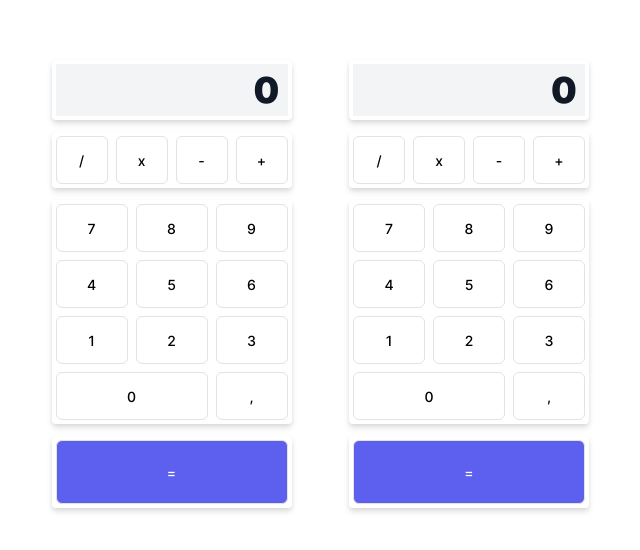
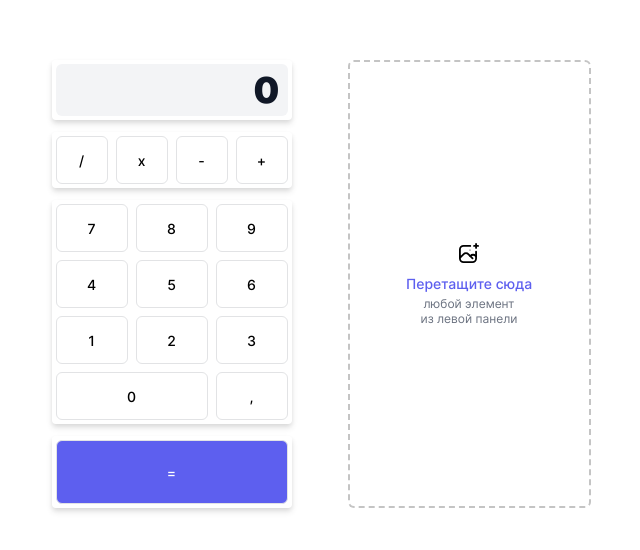
Before and after one commit to netitov/dnd-calculator, a React (Create React App) app: page / in a window 1280 px wide. Shown: the part 116-666 px from the top of the page, without its empty margins (319-959 px from the left). Built offline with nearby package versions, Linux system fonts and the light colour scheme.

Commit message:
feat: drop elements to the constructor container; display drop position

```diff
--- a/src/components/Button/Button.css
+++ b/src/components/Button/Button.css
@@ -8,7 +8,9 @@
   font-size: 14px;
   line-height: 15px;
   padding: 0;
+  cursor: inherit;
 }
+
 
 .btn_wide {
   grid-column: 1/3;
--- a/src/components/Button/Button.js
+++ b/src/components/Button/Button.js
@@ -6,9 +6,6 @@ function Button(props) {
 
   return (
     <button
-      style={{
-        cursor: 'move',
-      }}
       className={btnClass}
       type="button"
       onClick={props.onBtnClick}
--- a/src/components/CalcBlock/CalcBlock.js
+++ b/src/components/CalcBlock/CalcBlock.js
@@ -1,7 +1,7 @@
 import Button from '../Button/Button';
 import { ItemTypes } from '../../utils/constants';
 import { useDrag, useDrop } from 'react-dnd';
-import { useRef, useState, useEffect } from 'react';
+import { useRef, useState } from 'react';
 import line from '../../images/line.svg';
 
 function CalcBlock(props) {
@@ -10,21 +10,30 @@ function CalcBlock(props) {
 
   const [upLineActive, setUpLineActive] = useState(false);
   const [bottomLineActive, setbottomLineActive] = useState(false);
-
+  const staticItemId = 1;
 
   const [{isDragging}, drag] = useDrag({
-    type: props.id === 1 ? ItemTypes.CALCDISPLAY : ItemTypes.CALCBLOCK,
+    type: props.id === staticItemId && props.candrop ? ItemTypes.CALCDISPLAY : ItemTypes.CALCBLOCK,
     item: {
       id: props.id,
-      index: props.index
+      index: props.index,
+      candrop: props.candrop
+    },
+    canDrag () {
+      if (props.dropped && !props.candrop) {
+        return false
+      } else {
+        return true
+      }
     },
     collect: monitor => ({
       isDragging: !!monitor.isDragging(),
+      canDrag: !!monitor.canDrag(),
     })
   })
 
   const [{ isOver }, drop] = useDrop({
-    accept: ItemTypes.CALCBLOCK,
+    accept: props.id === staticItemId && props.candrop ? ItemTypes.CALCDISPLAY : ItemTypes.CALCBLOCK,
     hover(item, monitor) {
 
       if (!ref.current) {
@@ -32,14 +41,15 @@ function CalcBlock(props) {
       }
       const dragIndex = item.index;
       const hoverIndex = props.index;
+      console.log(dragIndex, hoverIndex, props.id)
 
       // Don't replace items with themselves
-      if (dragIndex === hoverIndex) {
+      if (dragIndex === hoverIndex && item.id !== staticItemId) {
         return;
       };
 
       //unable drop for display
-      if (props.id === 1) {
+      if (props.id === staticItemId && props.candrop) {
         return;
       };
 
@@ -57,20 +67,22 @@ function CalcBlock(props) {
       // When dragging downwards, only move when the cursor is below 50%
       // When dragging upwards, only move when the cursor is above 50%
       // Dragging downwards
-      if (dragIndex < hoverIndex && hoverClientY < hoverMiddleY) {
+      //console.log(dragIndex-hoverIndex, hoverClientY-hoverMiddleY, item.candrop)
+      if (dragIndex < hoverIndex && hoverClientY < hoverMiddleY && item.candrop) {
         return;
       };
       // Dragging upwards
-      if (dragIndex > hoverIndex && hoverClientY > hoverMiddleY) {
+      if (dragIndex > hoverIndex && hoverClientY > hoverMiddleY && item.candrop) {
         return;
       };
 
-      if (dragIndex < hoverIndex && hoverClientY > hoverMiddleY) {
+      if (hoverClientY > hoverMiddleY && item.id !== staticItemId) {
         setUpLineActive(false);
         setbottomLineActive(true);
       };
 
-      if (dragIndex > hoverIndex && hoverClientY < hoverMiddleY) {
+      if ((hoverClientY < hoverMiddleY && item.id !== staticItemId) ||
+        (hoverClientY < hoverMiddleY && item.id === staticItemId && hoverIndex === 0)) {
         setbottomLineActive(false);
         setUpLineActive(true);
       };
@@ -84,7 +96,7 @@ function CalcBlock(props) {
     }),
     drop(item) {
       if (upLineActive || bottomLineActive) {
-        props.moveCard(item.index, props.index);
+        props.moveCard(item.index, props.index, item, bottomLineActive);
       }
       setUpLineActive(false);
       setbottomLineActive(false);
@@ -93,22 +105,23 @@ function CalcBlock(props) {
 
   const upLineClass = upLineActive && isOver ? ' calculator__line_active' : '';
   const bottomLineClass = bottomLineActive && isOver ? ' calculator__line_active' : '';
+  const droppedClass = props.dropped && !props.candrop ? ' calculator__container_inactive' : '';
+  const draggingClass = isDragging ? ' calculator__container_dragging' : '';
 
-  drag(drop(ref));
+  const dndref = props.candrop ? drag(drop(ref)) : drag;
 
   return (
 
-    <div className={`calculator__container ${props.contClass}`}
-      ref={ref}
+    <div className={`calculator__container ${props.contClass}${droppedClass}${draggingClass}`}
+      ref={dndref}
       style={{
-        opacity: isDragging ? 0.5 : 1,
-        cursor: props.id === 1 ? 'not-allowed' : 'move'
+        cursor: (props.id === 1 && props.candrop) || (!props.candrop && props.dropped) ? 'not-allowed' : 'move',
       }}
     >
       <img src={line} alt="line" className={`calculator__line calculator__line_top${upLineClass}`}></img>
       <img src={line} alt="line" className={`calculator__line calculator__line_bottom${bottomLineClass}`}></img>
 
-      {props.id === 1 ? // if id = 1, then render display (without buttons), else render buttons
+      {props.id === staticItemId ? // if id = 1, then render display (without buttons), else render buttons
         (
           <div className="calculator__disp-wrapper">
             <h1 className="calculator__display">0</h1>
--- a/src/components/Calculator/Calculator.js
+++ b/src/components/Calculator/Calculator.js
@@ -3,9 +3,10 @@ import CalcBlock from '../CalcBlock/CalcBlock';
 function Calculator(props) {
 
   const activityClass = props.calcActivity || props.calcActivity === undefined  ? '' : ' calculator_inactive';
+  const droppedClass = props.candrop ? ' calculator_dropped' : '';
 
   return (
-    <div className={`calculator${activityClass}`}>
+    <div className={`calculator${activityClass}${droppedClass}`}>
       {props.calcData.map((i, index) => {
         return (
           <CalcBlock
@@ -15,6 +16,9 @@ function Calculator(props) {
             key={i.id}
             index={index}
             moveCard={props.moveCard}
+            candrop={props.candrop}
+            dropped={i.dropped}
+
           />
         )
       })}
--- a/src/components/Constructor/Constructor.js
+++ b/src/components/Constructor/Constructor.js
@@ -1,15 +1,81 @@
 import Calculator from '../Calculator/Calculator';
 import DragZone from '../DragZone/DragZone';
-import { calcData } from '../../utils/constants';
+import { useState } from 'react';
+import { useDrop } from 'react-dnd';
+import { ItemTypes, calcData } from '../../utils/constants';
 
 
 function Constructor() {
+  const [newCalc, setNewCalc] = useState([]);
+
+  const [{ canDrop, isOver }, drop] = useDrop(
+    () => ({
+      accept: ItemTypes.CALCBLOCK,
+      drop: (item) => {
+        //console.log(newCalc)
+        if (newCalc.filter((i) => i.id === item.id).length === 0) {
+          const element = calcData.filter((i) => i.id === item.id);
+          //disable initial element after dropping
+          calcData[item.index].dropped = true;
+
+          setNewCalc(newCalc => {
+            if (item.id === 1) {
+              //display at the first position
+              return [element[0], ...newCalc];
+            } else {
+              return [...newCalc, element[0]];
+            }
+          });
+        }
+      },
+      collect: (monitor) => ({
+        isOver: !!monitor.isOver()
+      }),
+    }),[newCalc]
+  )
+  const isActive = canDrop && isOver
+
+  function moveCard(dragIndex, hoverIndex, item, bottomLineActive) {
+
+    const element = !item.candrop ? calcData[dragIndex] : newCalc[dragIndex];
+    const indexInInitArray = calcData.findIndex((i) => i.id === item.id);
+
+    const addedIndex = !item.candrop && bottomLineActive ? hoverIndex + 1 : hoverIndex;
+    const removedIndex = !item.candrop ? calcData.length : dragIndex;
+
+    //disable initial element after dropping
+    if(!calcData[indexInInitArray].dropped)  {
+      calcData[indexInInitArray].dropped = true;
+    };
+
+    newCalc.splice(removedIndex, 1);
+    newCalc.splice(addedIndex, 0, element);
+    setNewCalc(newCalc);
+  }
+
+  const calcActivity = newCalc.length === 0 ? false : true;
+  const isOverClass = isOver && !calcActivity  ? ' drag-zone_dragging' : '';
+  const isActiveClass = calcActivity ? ' drag-zone_inactive' : '';
+
+  function teste() {
+    console.log(newCalc)
+  }
+
   return (
     <div className="constructor">
       <Calculator
         calcData={calcData}
+        candrop={false}
       />
-      <DragZone />
+      <DragZone
+        isOverClass={isOverClass}
+        isActiveClass={isActiveClass}
+        drop={drop}
+        newCalc={newCalc}
+        calcActivity={calcActivity}
+        moveCard={moveCard}
+        teste={teste}
+      />
     </div>
   );
 }
--- a/src/components/DragZone/DragZone.css
+++ b/src/components/DragZone/DragZone.css
@@ -4,7 +4,7 @@
   height: 448px;
   display: flex;
   justify-content: center;
-  align-items: center;
+  /* align-items: center; */
   border-radius: var(--standart-radius);
   border: 2px dashed #C4C4C4;
   box-sizing: border-box;
--- a/src/components/DragZone/DragZone.js
+++ b/src/components/DragZone/DragZone.js
@@ -1,5 +1,4 @@
-import { useState, useCallback } from 'react';
-import update from 'immutability-helper';
+import { useState } from 'react';
 import { useDrop } from 'react-dnd';
 import dragpic from '../../images/dragpic.svg';
 import { ItemTypes, calcData } from '../../utils/constants';
@@ -8,15 +7,15 @@ import Calculator from '../Calculator/Calculator';
 
 function DragZone(props) {
 
-  const [newCalc, setNewCalc] = useState(calcData);
+  /* const [newCalc, setNewCalc] = useState([]);
 
   const [{ canDrop, isOver }, drop] = useDrop(
     () => ({
       accept: ItemTypes.CALCBLOCK,
       drop: (item) => {
-        //const test = calcData.filter((i) => i.id === item.id);
-        //setNewCalc(newCalc => [...newCalc, test[0]])
-        //console.log(item)
+        const test = calcData.filter((i) => i.id === item.id);
+        setNewCalc(newCalc => [...newCalc, test[0]])
+        console.log(item)
       },
       collect: (monitor) => ({
         isOver: !!monitor.isOver(),
@@ -27,44 +26,29 @@ function DragZone(props) {
   const isActive = canDrop && isOver
 
   function moveCard(dragIndex, hoverIndex) {
-    //const newArr = newCalc.splice([dragIndex, 1], [hoverIndex, 0, newCalc[dragIndex]]);
-    /* setNewCalc((cards) => {
-      cards.splice(dragIndex, 1, cards[hoverIndex])
-    }) */
-    //console.log(newCalc[dragIndex], newCalc[hoverIndex])
-    //console.log(dragIndex, hoverIndex)
-
-    /* setNewCalc((prevCards) =>
-        update(prevCards, {
-          $splice: [
-            [dragIndex, 1],
-            [hoverIndex, 0, prevCards[dragIndex]],
-          ],
-        }),
-      ) */
-
       const element = newCalc[dragIndex];
       newCalc.splice(dragIndex, 1);
       newCalc.splice(hoverIndex, 0, element);
 
-  }
+  } */
 
-  const calcActivity = newCalc.length === 0 ? false : true;
+  /* const calcActivity = newCalc.length === 0 ? false : true;
   const isOverClass = isOver && !calcActivity  ? ' drag-zone_dragging' : '';
-  const isActiveClass = calcActivity ? ' drag-zone_inactive' : '';
+  const isActiveClass = calcActivity ? ' drag-zone_inactive' : ''; */
 
 
   return (
-    <div className={`drag-zone${isOverClass}${isActiveClass}`} ref={drop}>
+    <div className={`drag-zone${props.isOverClass}${props.isActiveClass}`} ref={props.drop} onClick={props.teste}>
       <div className="drag-zone__cont">
         <img className="drag-zone__img" src={dragpic} alt="dragg here"></img>
         <p className="drag-zone__text">Перетащите сюда<span> любой элемент<br></br> из левой панели</span></p>
       </div>
 
       <Calculator
-        calcData={newCalc}
-        calcActivity={calcActivity}
-        moveCard={moveCard}
+        calcData={props.newCalc}
+        calcActivity={props.calcActivity}
+        moveCard={props.moveCard}
+        candrop={true}
       />
 
 
--- a/src/utils/constants.js
+++ b/src/utils/constants.js
@@ -10,21 +10,25 @@ export const calcData = [
   {
     contClass: 'calculator__disp-cont',
     btnArr: [],
-    id: 1
+    id: 1,
+    dropped: false
   },
   {
     contClass: 'calculator__symb-cont',
     btnArr: symbolsArr,
-    id: 2
+    id: 2,
+    dropped: false
   },
   {
     contClass: 'calculator__num-cont',
     btnArr: numberArr,
-    id: 3
+    id: 3,
+    dropped: false
   },
   {
     contClass: 'calculator__equal-cont',
     btnArr: equalArr,
-    id: 4
+    id: 4,
+    dropped: false
   },
 ];
```
Also changed, not shown: src/components/Calculator/Calculator.css (+21 -2 lines).
